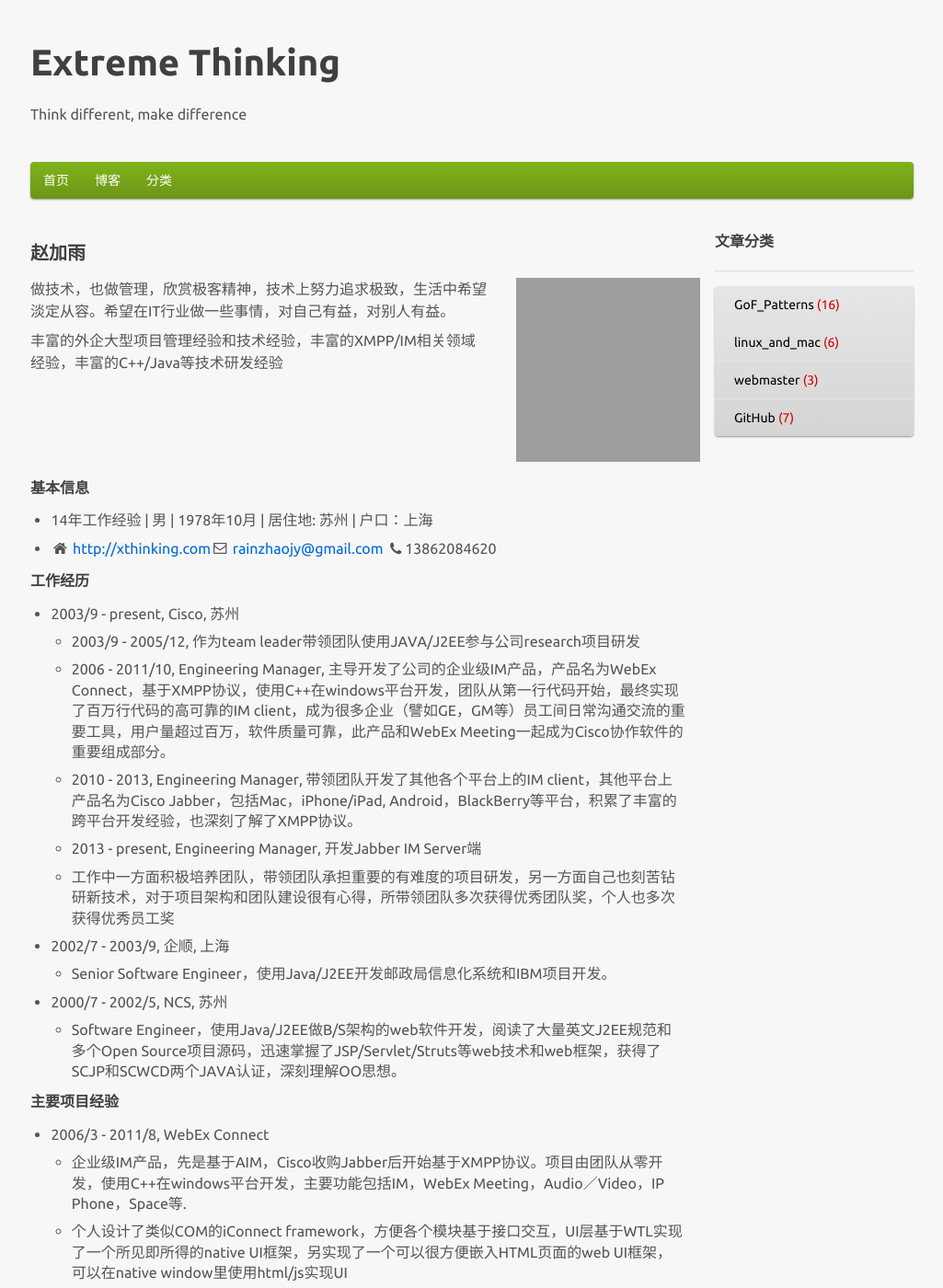
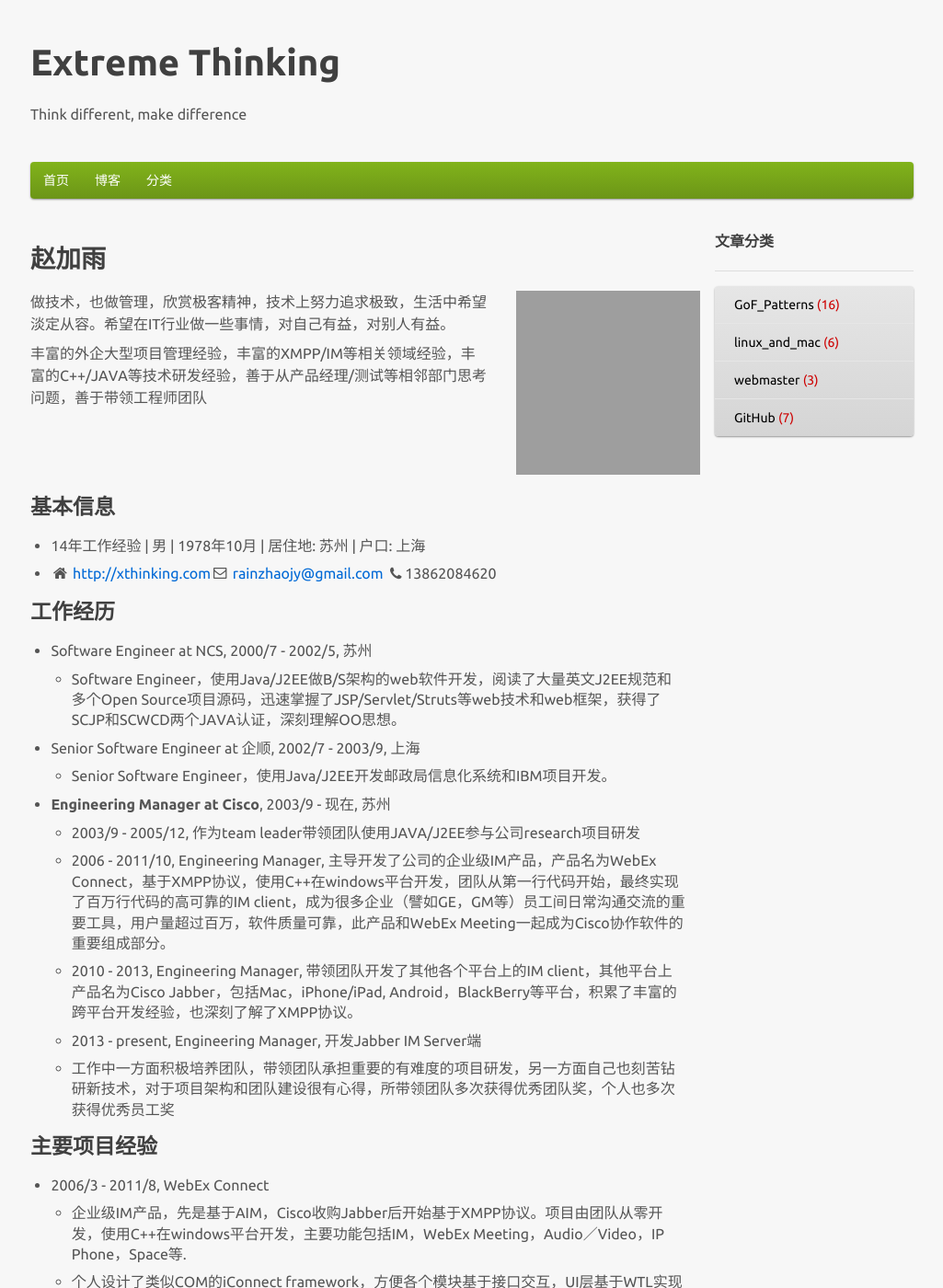
Before and after one commit to BobHongYuChen/rain-site, a Jekyll site: the page built from resume.html, in a window 1280 px wide and 1400 px high. Shown: the whole window at 92% size, without its empty margins (127-1152 px from the left). Built offline with Jekyll 4.4.1, drawn with Linux system fonts in a browser that asks for light colours; Markdown is read by kramdown in place of the engine named in the settings; a style sheet for code colours, icons or effects is not loaded; grey boxes are pictures that could not be loaded.

Commit message:
update blog

```diff
--- a/resume.html
+++ b/resume.html
@@ -4,13 +4,13 @@ title: Resume
 whereami: none
 ---
 
-<h5>赵加雨</h5>
+<h3>赵加雨</h5>
 
 <div class="ink-container">
     <div class="ink-row">
         <div class="ink-l50">
                 <p>做技术，也做管理，欣赏极客精神，技术上努力追求极致，生活中希望淡定从容。希望在IT行业做一些事情，对自己有益，对别人有益。</p>
-                <p>丰富的外企大型项目管理经验和技术经验，丰富的XMPP/IM相关领域经验，丰富的C++/Java等技术研发经验</p>
+                <p>丰富的外企大型项目管理经验，丰富的XMPP/IM等相关领域经验，丰富的C++/JAVA等技术研发经验，善于从产品经理/测试等相邻部门思考问题，善于带领工程师团队</p>
         </div>
         <div class="ink-l25">
             <div class="ink-gutter">
@@ -20,28 +20,28 @@ whereami: none
     </div>
 </div>
 
-<h6>基本信息</h6>
+<h4>基本信息</h6>
 <ul>
-    <li>14年工作经验 | 男 | 1978年10月 | 居住地: 苏州 | 户口：上海</li>
+    <li>14年工作经验 | 男 | 1978年10月 | 居住地: 苏州 | 户口: 上海</li>
     <li><i class="icon-home"></i> <a href="http://xthinking.com" target="_blank">http://xthinking.com</a><i class="icon-envelope"></i> <a href="mailto:rainzhaojy@gmail.com">rainzhaojy@gmail.com</a> <i class="icon-phone"></i>13862084620</li>
 </ul>
 
-<h6>工作经历</h6>
+<h4>工作经历</h6>
 <ul>
-    <li>2003/9 - present, Cisco, 苏州</li>
+    <li>Software Engineer at NCS, 2000/7 - 2002/5, 苏州</li>
+    <ul><li>Software Engineer，使用Java/J2EE做B/S架构的web软件开发，阅读了大量英文J2EE规范和多个Open Source项目源码，迅速掌握了JSP/Servlet/Struts等web技术和web框架，获得了SCJP和SCWCD两个JAVA认证，深刻理解OO思想。</li></ul>
+    <li>Senior Software Engineer at 企顺, 2002/7 - 2003/9, 上海</li>
+    <ul><li>Senior Software Engineer，使用Java/J2EE开发邮政局信息化系统和IBM项目开发。</li></ul>
+    <li><strong>Engineering Manager at Cisco</strong>, 2003/9 - 现在, 苏州</li>
     <ul><li>2003/9 - 2005/12, 作为team leader带领团队使用JAVA/J2EE参与公司research项目研发</li>
         <li>2006 - 2011/10, Engineering Manager, 主导开发了公司的企业级IM产品，产品名为WebEx Connect，基于XMPP协议，使用C++在windows平台开发，团队从第一行代码开始，最终实现了百万行代码的高可靠的IM client，成为很多企业（譬如GE，GM等）员工间日常沟通交流的重要工具，用户量超过百万，软件质量可靠，此产品和WebEx Meeting一起成为Cisco协作软件的重要组成部分。</li>
         <li>2010 - 2013, Engineering Manager, 带领团队开发了其他各个平台上的IM client，其他平台上产品名为Cisco Jabber，包括Mac，iPhone/iPad, Android，BlackBerry等平台，积累了丰富的跨平台开发经验，也深刻了解了XMPP协议。</li>
         <li>2013 - present, Engineering Manager, 开发Jabber IM Server端</li>
         <li>工作中一方面积极培养团队，带领团队承担重要的有难度的项目研发，另一方面自己也刻苦钻研新技术，对于项目架构和团队建设很有心得，所带领团队多次获得优秀团队奖，个人也多次获得优秀员工奖</li>
     </ul>
-    <li>2002/7 - 2003/9, 企顺, 上海</li>
-    <ul><li>Senior Software Engineer，使用Java/J2EE开发邮政局信息化系统和IBM项目开发。</li></ul>
-    <li>2000/7 - 2002/5, NCS, 苏州</li>
-    <ul><li>Software Engineer，使用Java/J2EE做B/S架构的web软件开发，阅读了大量英文J2EE规范和多个Open Source项目源码，迅速掌握了JSP/Servlet/Struts等web技术和web框架，获得了SCJP和SCWCD两个JAVA认证，深刻理解OO思想。</li></ul>
 </ul>
 
-<h6>主要项目经验</h6>
+<h4>主要项目经验</h6>
 <ul>
     <li>2006/3 - 2011/8, WebEx Connect</li>
     <ul><li>企业级IM产品，先是基于AIM，Cisco收购Jabber后开始基于XMPP协议。项目由团队从零开发，使用C++在windows平台开发，主要功能包括IM，WebEx Meeting，Audio／Video，IP Phone，Space等.</li>
@@ -61,7 +61,7 @@ whereami: none
         <li>2014/4开始带领团队负责所有Jabber Server相关开发</li></ul>
 </ul>
 
-<h6>海外工作经历</h6>
+<h4>海外工作经历</h6>
 <ul>
     <li>2000/10 - 2001/4, Singapore</li>
     <li>2001/10 - 2001/11, Singapore</li>
@@ -69,19 +69,19 @@ whereami: none
     <li>2013/6 - 2013/7, San Jose, CA, US</li>
 </ul>
 
-<h6>教育与培训</h6>
+<h4>教育与培训</h6>
 <ul>
     <li>1996/8 - 2000/7: 东南大学计算机系，本科</li>
     <li>2012/1: CAMS, Cisco Advanced Management Series</li>
     <li>2011/12 - 2012/5: Product Management</li>
 </ul>
 
-<h6>认证</h6>
+<h4>认证</h6>
 <ul>
     <li>2001/10: SCJP, Sun Certified Java Programmer</li>
     <li>2002/2: SCWCD, Sun Certified Web Component Developer</li>
     <li>2011/9: CSM, Certified Scrum Master, #163145</li>
 </ul>
 
-<h6>技术</h6>
+<h4>技术</h6>
 C++, COM, Java, Html, XMPP, WebEx, OOAD, Design Patterns, Architecture, Agile/Scrum, Leadership, English
```
